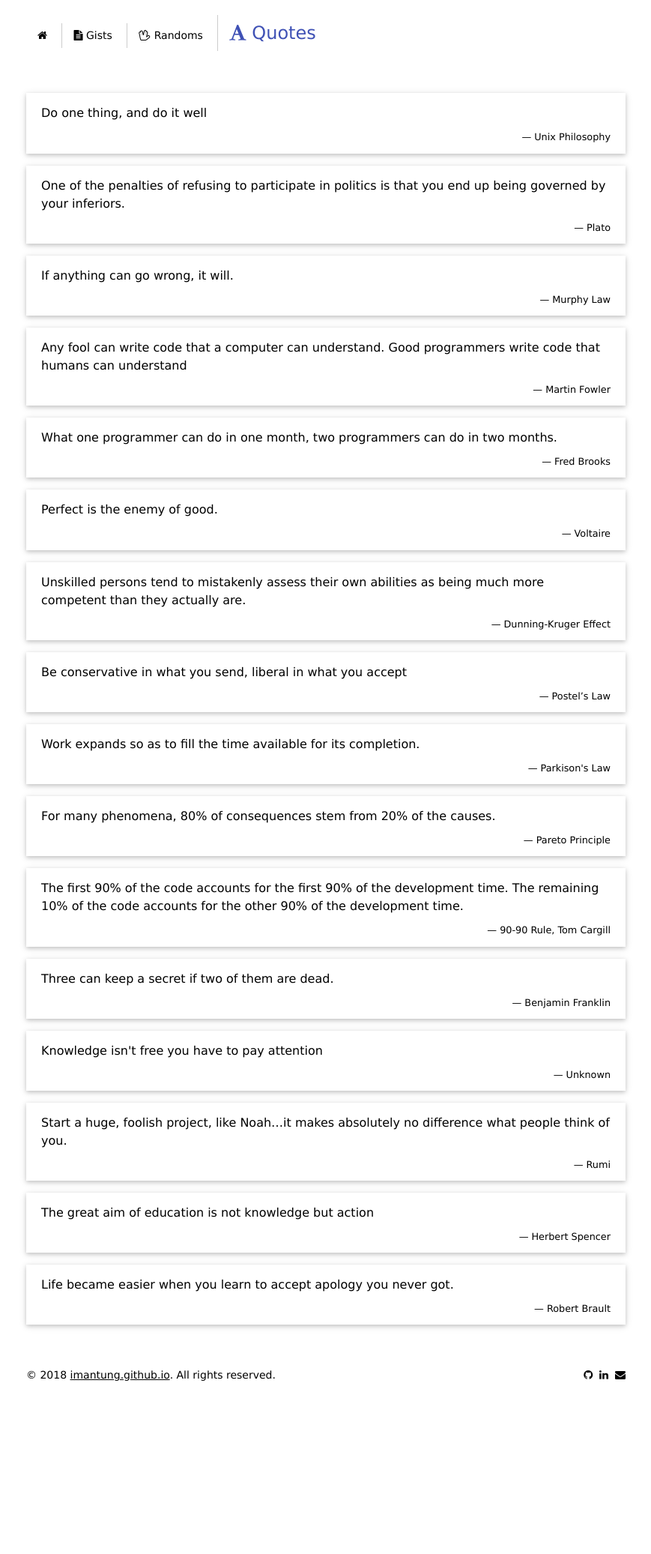
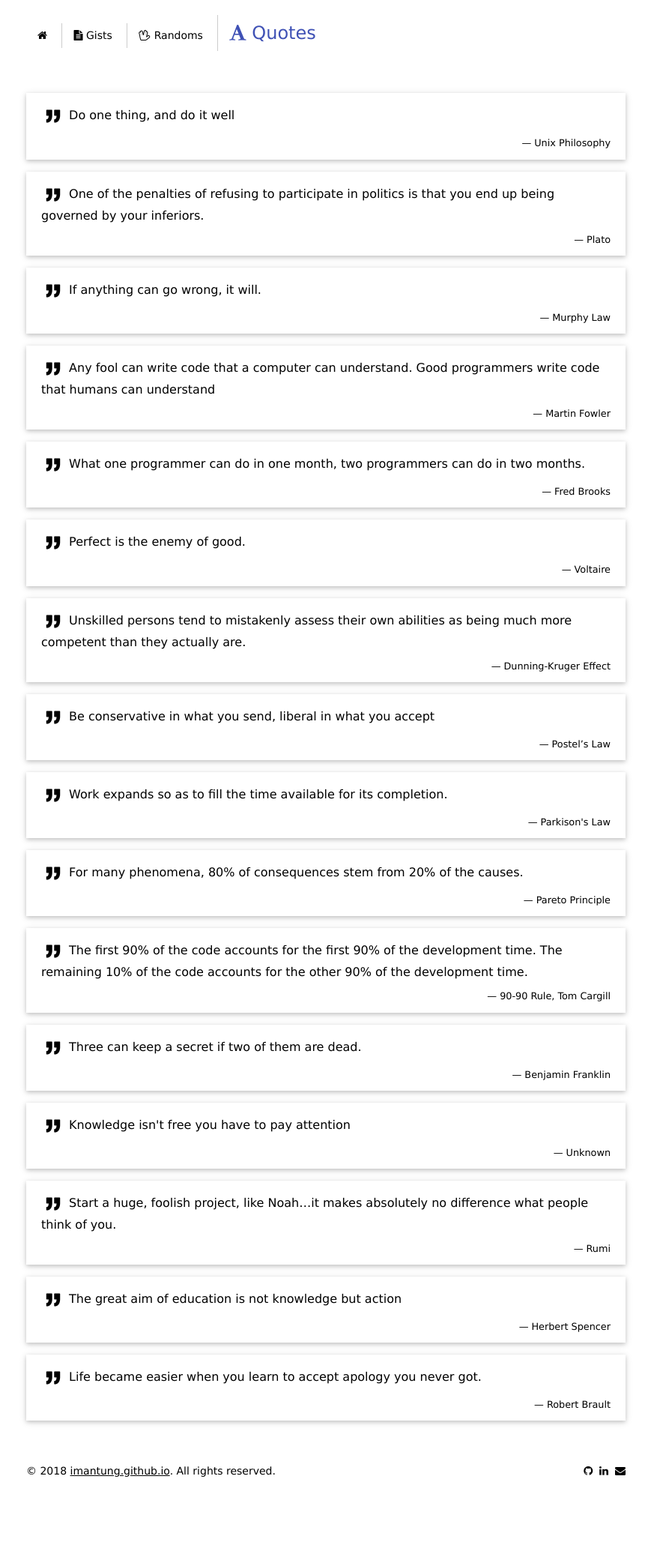
Before and after one commit to imantung/imantung.github.io, a Jekyll site: the page built from quotes.html, in a window 1280 px wide. Shown: the whole page at 75% size, without its empty margins (205-1074 px from the left). Built offline with Jekyll 4.4.1, drawn with Linux system fonts in a browser that asks for light colours; nearby versions of some CDN libraries; before the commit the page ends 1945 px from its top, so only the background shows below that.

Commit message:
add quote icon and tidy up gist css

```diff
--- a/gists.html
+++ b/gists.html
@@ -28,7 +28,8 @@ title: Gist
           {{ firstLetter }}
         </div>
         {% endif %}
-        <div class="gist-item">	      {% assign tmp = "" %}
+        {% assign tmp = "" %}
+        <div class="gist-item">
           <div class="gist-item-icon">
             <img src="/public/file512.png" alt="" >
           </div>
--- a/public/css/gist.css
+++ b/public/css/gist.css
@@ -47,8 +47,6 @@
   padding: 2px 10px;
 }
 
-
-
 .gist-category{
   border: thin solid #C0C0C0;
   margin: 40px 0;
--- a/quotes.html
+++ b/quotes.html
@@ -7,7 +7,9 @@ permalink: /quotes/
 <div class="quotes">
   {% for quote in site.data.quotes %}
   <div class="w3-panel w3-card quotes-item">
+
     <div class="quotes-item-text">
+      <img src="/public/quote512.png" alt="" style="width: 32px; height: 32px;" >
       {{ quote.text }}
     </div>
     <div class="quotes-item-author">
```
Also changed, not shown: public/quote512.png (added).
